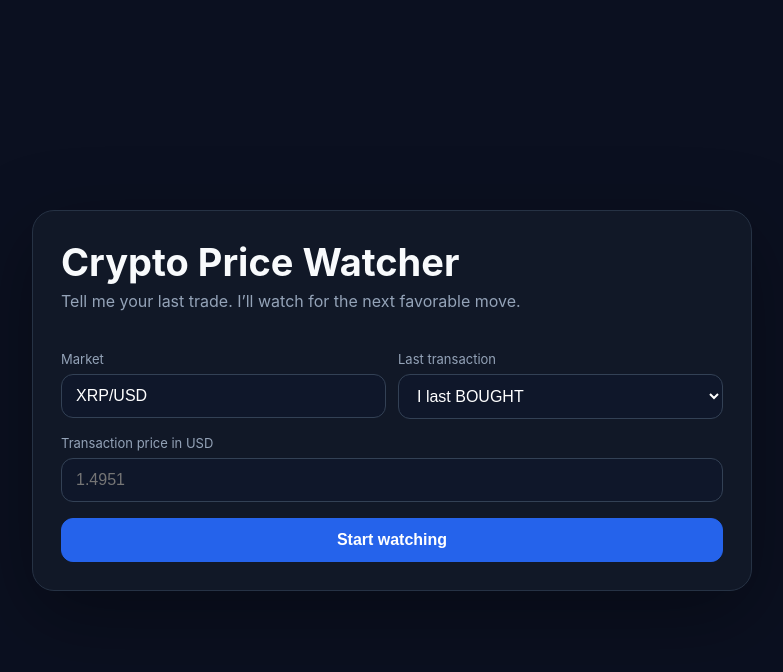
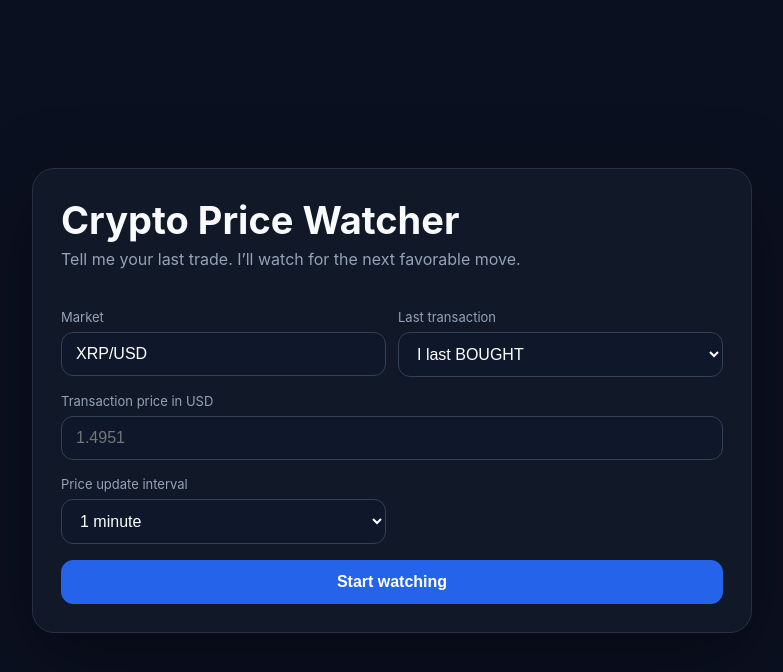
Before and after one commit to marian11a/xrp-signal-tool-daily-trade, a Flask app: page / in a window 1280 px wide. Shown: the top 672 px of the page, without its empty margins (248-1031 px from the left). Run offline with Flask 3, Linux system fonts and the light colour scheme.

Commit message:
Add files via upload

```diff
--- a/templates/index.html
+++ b/templates/index.html
@@ -73,6 +73,26 @@
         <label for="referenceInput">Transaction price in USD</label>
         <input id="referenceInput" type="number" step="any" placeholder="1.4951">
       </div>
+      <div class="row">
+        <div>
+          <label for="pollInput">Price update interval</label>
+          <select id="pollInput">
+            <option value="1500">1.5 seconds (current)</option>
+            <option value="5000">5 seconds</option>
+            <option value="10000">10 seconds</option>
+            <option value="30000">30 seconds</option>
+            <option value="60000" selected>1 minute</option>
+            <option value="120000">2 minutes</option>
+            <option value="300000">5 minutes</option>
+            <option value="600000">10 minutes</option>
+            <option value="custom">Custom</option>
+          </select>
+        </div>
+        <div id="customPollWrap" class="hidden">
+          <label for="customPollInput">Custom interval (seconds)</label>
+          <input id="customPollInput" type="number" min="0.1" step="0.1" value="60" placeholder="60">
+        </div>
+      </div>
       <button id="startBtn" class="primary">Start watching</button>
     </section>
 
@@ -94,7 +114,8 @@
 
 <script>
 const STORAGE_KEY = 'cryptoPriceWatcherConfigV1';
-const POLL_MS = 1500;
+const DEFAULT_POLL_MS = 60000;
+const MIN_POLL_MS = 1000;
 
 let config = null;
 let muted = false;
@@ -196,6 +217,7 @@ function money(n) {
 
 function start(c) {
   config = c;
+  config.pollMs = Number(config.pollMs) >= MIN_POLL_MS ? Number(config.pollMs) : DEFAULT_POLL_MS;
   wasGood = null;
   lastAlertAt = 0;
   stopAlertLoop();
@@ -208,7 +230,7 @@ function start(c) {
   $('minePrice').textContent = formatPlain(c.reference);
   fetchPrice();
   clearInterval(timer);
-  timer = setInterval(fetchPrice, POLL_MS);
+  timer = setInterval(fetchPrice, config.pollMs);
 }
 
 async function fetchPrice() {
@@ -259,10 +281,41 @@ async function fetchPrice() {
   }
 }
 
+$('pollInput').addEventListener('change', () => {
+  const custom = $('pollInput').value === 'custom';
+  $('customPollWrap').classList.toggle('hidden', !custom);
+});
+
+function setPollControls(pollMs) {
+  const ms = Number(pollMs) || DEFAULT_POLL_MS;
+  const presetValues = ['1500', '5000', '10000', '30000', '60000', '120000', '300000', '600000'];
+  if (presetValues.includes(String(ms))) {
+    $('pollInput').value = String(ms);
+    $('customPollWrap').classList.add('hidden');
+  } else {
+    $('pollInput').value = 'custom';
+    $('customPollWrap').classList.remove('hidden');
+    $('customPollInput').value = (ms / 1000).toString();
+  }
+}
+
 $('startBtn').addEventListener('click', async () => {
   const symbol = normalizeSymbol($('symbolInput').value);
   const action = $('actionInput').value;
   const reference = Number($('referenceInput').value);
+  let pollMs;
+
+  if ($('pollInput').value === 'custom') {
+    const seconds = Number($('customPollInput').value);
+    if (!Number.isFinite(seconds) || seconds < 1) {
+      alert('Enter a custom interval of at least 1 second.');
+      return;
+    }
+    pollMs = Math.round(seconds * 1000);
+  } else {
+    pollMs = Number($('pollInput').value);
+  }
+
   if (!Number.isFinite(reference) || reference <= 0) {
     alert('Enter the price of your last transaction, for example 1.4951');
     return;
@@ -272,7 +325,7 @@ $('startBtn').addEventListener('click', async () => {
     audioCtx = audioCtx || new (window.AudioContext || window.webkitAudioContext)();
     if (audioCtx.state === 'suspended') await audioCtx.resume();
   } catch {}
-  const c = {symbol, action, reference};
+  const c = {symbol, action, reference, pollMs};
   saveConfig(c);
   start(c);
 });
@@ -305,6 +358,7 @@ if (remembered && remembered.symbol && remembered.action && remembered.reference
   $('symbolInput').value = remembered.symbol;
   $('actionInput').value = remembered.action;
   $('referenceInput').value = remembered.reference;
+  setPollControls(remembered.pollMs ?? DEFAULT_POLL_MS);
   start(remembered);
 }
 </script>
```
